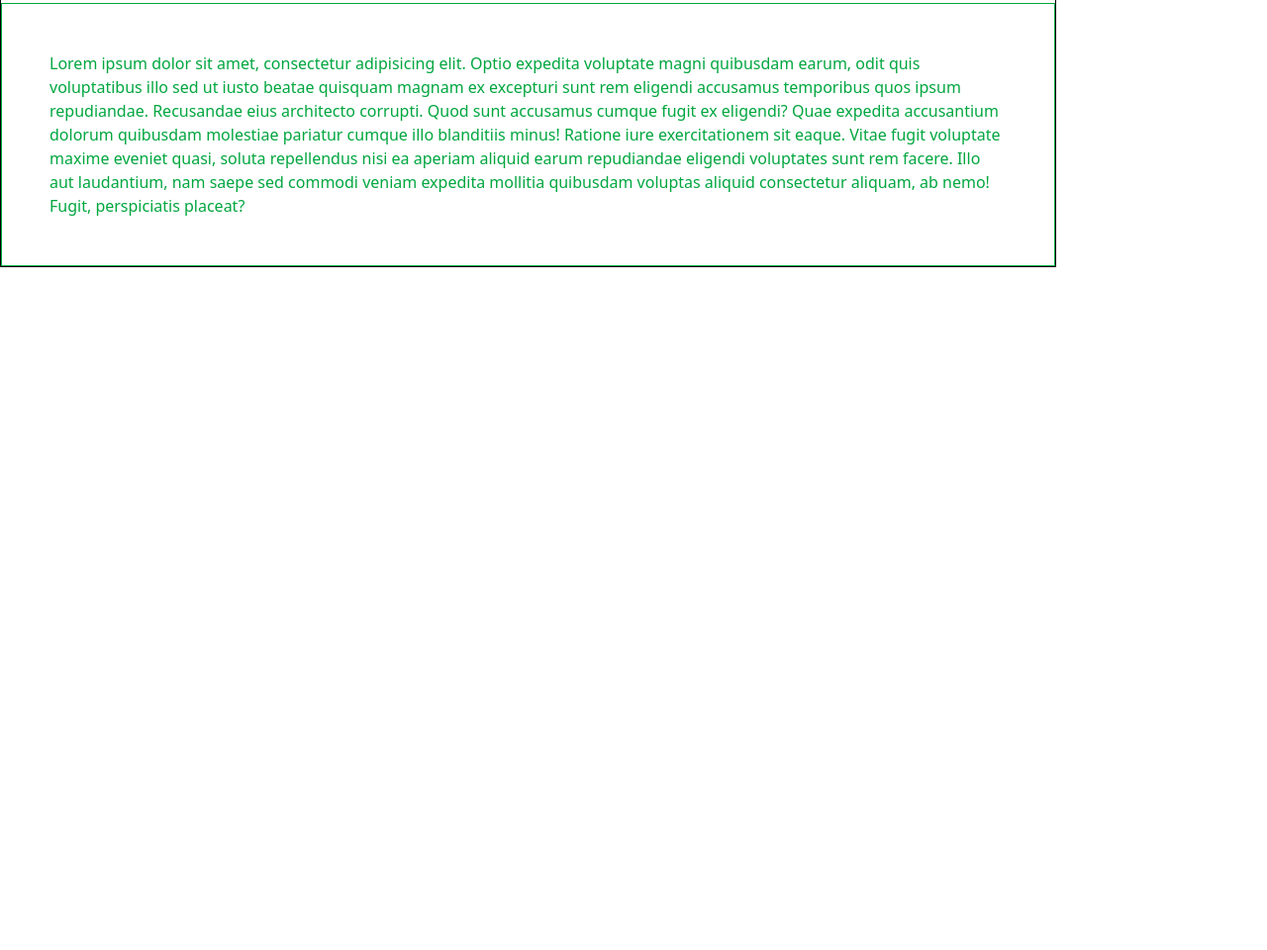
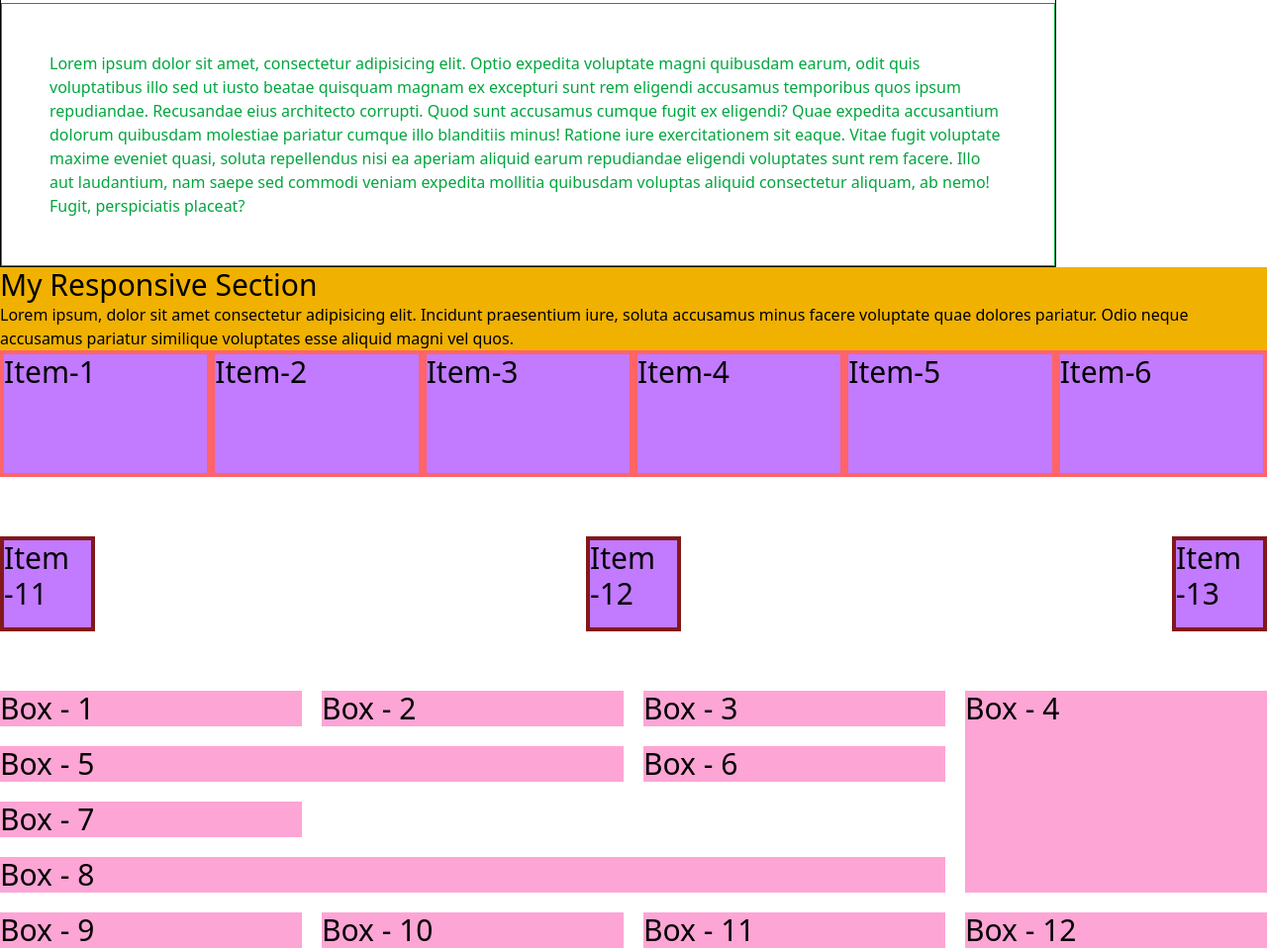
Before and after one commit to Arman-Shelby/Exploring-Tailwind, a plain HTML site: page index.html in a window 1280 px wide. Shown: the part 302-1262 px from the top of the page at 99% size. Before the commit the page ends 800 px from the top, so only its background shows below. Drawn offline with nearby package versions, Linux system fonts and the light colour scheme.

Commit message:
grid responsive

```diff
--- a/index.html
+++ b/index.html
@@ -17,5 +17,42 @@
         <h3 class="text-3xl border m-4">My Section Title-2</h3>
         <p class="border p-12 text-green-600" >Lorem ipsum dolor sit amet, consectetur adipisicing elit. Optio expedita voluptate magni quibusdam earum, odit quis voluptatibus illo sed ut iusto beatae quisquam magnam ex excepturi sunt rem eligendi accusamus temporibus quos ipsum repudiandae. Recusandae eius architecto corrupti. Quod sunt accusamus cumque fugit ex eligendi? Quae expedita accusantium dolorum quibusdam molestiae pariatur cumque illo blanditiis minus! Ratione iure exercitationem sit eaque. Vitae fugit voluptate maxime eveniet quasi, soluta repellendus nisi ea aperiam aliquid earum repudiandae eligendi voluptates sunt rem facere. Illo aut laudantium, nam saepe sed commodi veniam expedita mollitia quibusdam voluptas aliquid consectetur aliquam, ab nemo! Fugit, perspiciatis placeat?</p>
     </section>
+    <!-- Responsive Section -->
+    <section class="bg-red-300 md:bg-green-500 lg:bg-yellow-500">
+        <h3 class="text-3xl">My Responsive Section</h3>
+        <p>Lorem ipsum, dolor sit amet consectetur adipisicing elit. Incidunt praesentium iure, soluta accusamus minus facere voluptate quae dolores pariatur. Odio neque accusamus pariatur similique voluptates esse aliquid magni vel quos.</p>
+    </section>
+
+    <!-- flex layout -->
+     <section class="-justify-center lg:flex  justify-center">
+        <div class=" w-96 h-32 text-3xl bg-purple-400 border border-4 border-red-400 ">Item-1</div>
+        <div class=" w-96 h-32 text-3xl bg-purple-400 border border-4 border-red-400 ">Item-2</div>
+        <div class=" w-96 h-32 text-3xl bg-purple-400 border border-4 border-red-400 ">Item-3</div>
+        <div class=" w-96 h-32 text-3xl bg-purple-400 border border-4 border-red-400 ">Item-4</div>
+        <div class=" w-96 h-32 text-3xl bg-purple-400 border border-4 border-red-400 ">Item-5</div>
+        <div class=" w-96 h-32 text-3xl bg-purple-400 border border-4 border-red-400 ">Item-6</div>
+
+     </section>
+     <section class="flex mt-15 justify-between">
+        <div class="w-24 h-24 text-3xl bg-purple-400 border border-4 border-red-900"> Item -11</div>
+        <div class="w-24 h-24 text-3xl bg-purple-400 border border-4 border-red-900"> Item -12</div>
+        <div class="w-24 h-24 text-3xl bg-purple-400 border border-4 border-red-900"> Item -13</div>
+     </section>
+
+     <!-- Grid Section -->
+      <section class="mt-15 grid grid-cols-1 md:grid-cols-2 lg:grid-cols-3 xl:grid-cols-4 gap-5 ">
+        <div class="bg-pink-300 text-3xl">Box - 1</div>
+        <div class="bg-pink-300 text-3xl">Box - 2</div>
+        <div class="bg-pink-300 text-3xl">Box - 3</div>
+        <div class="xl:row-span-4 bg-pink-300 text-3xl">Box - 4</div>
+        <div class=" xl:col-span-2 bg-pink-300 text-3xl">Box - 5</div>
+        <div class="bg-pink-300 text-3xl">Box - 6</div>
+        <div class="bg-pink-300 text-3xl">Box - 7</div>
+        <div class="lg:col-span-3 bg-pink-300 text-3xl">Box - 8</div>
+        <div class="bg-pink-300 text-3xl">Box - 9</div>
+        <div class="bg-pink-300 text-3xl">Box - 10</div>
+        <div class="bg-pink-300 text-3xl">Box - 11</div>
+        <div class="bg-pink-300 text-3xl">Box - 12</div>
+      </section>
 </body>
 </html>
```
